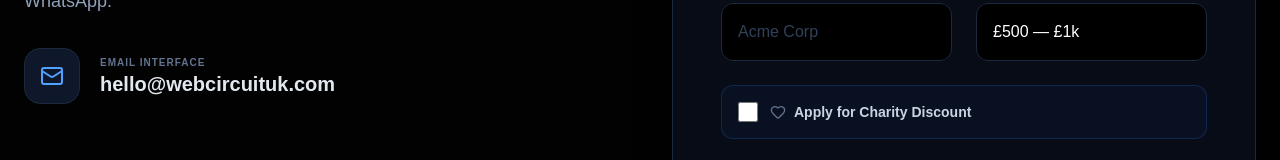
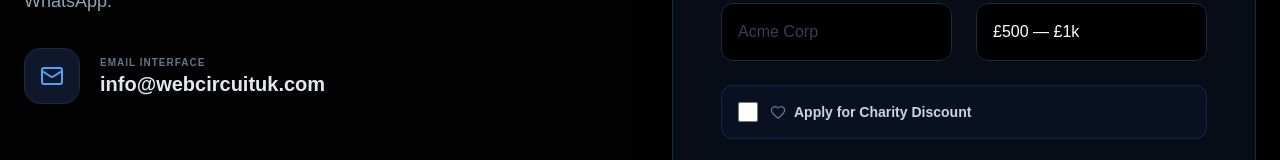
Before and after one commit to Ludderzz/webcircuit, a Next.js app: page /contact in a window 1280 px wide. Shown: the part 442-602 px from the top of the page. Built offline with nearby package versions, Linux system fonts and the light colour scheme.

Commit message:
contact updated

```diff
--- a/src/app/contact/page.tsx
+++ b/src/app/contact/page.tsx
@@ -81,7 +81,7 @@ export default function Contact() {
                   </div>
                   <div>
                     <p className="text-[10px] font-bold text-slate-500 uppercase tracking-widest">Email Interface</p>
-                    <p className="font-black text-xl text-slate-200">hello@webcircuituk.com</p>
+                    <p className="font-black text-xl text-slate-200">info@webcircuituk.com</p>
                   </div>
                 </div>
               </div>
```
